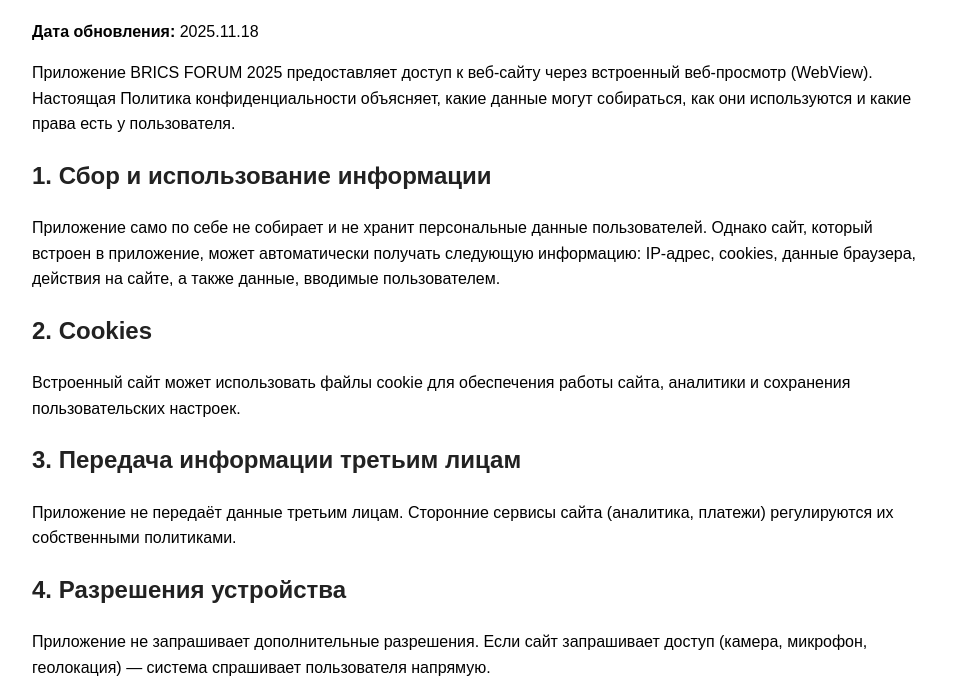
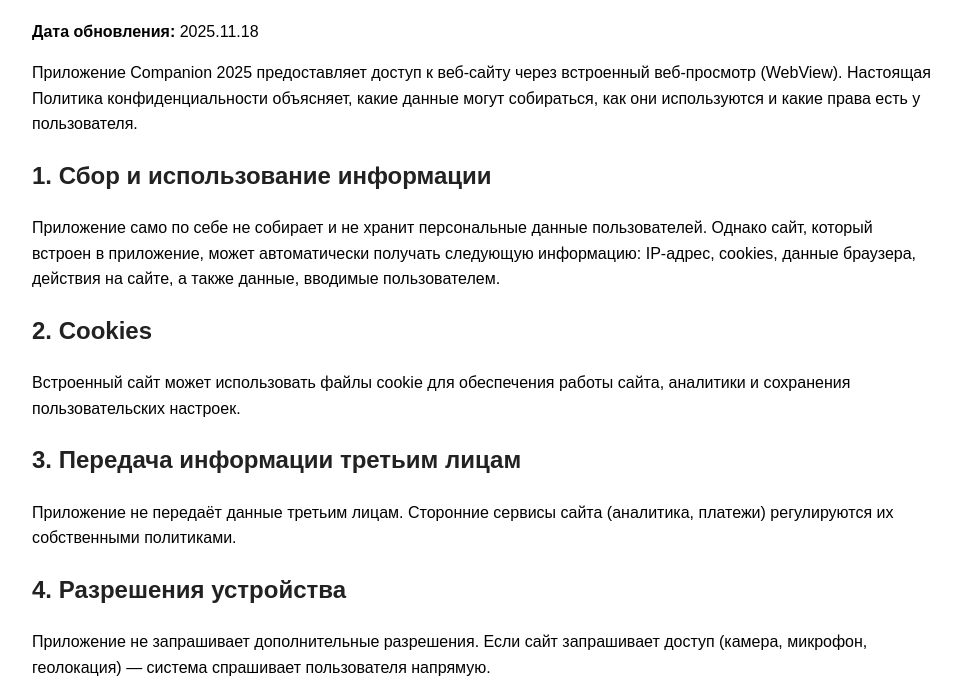
Before and after one commit to GipotaM/privacy-policy, a plain HTML site: page index.html in a window 1280 px wide. Shown: the part 94-791 px from the top of the page, without its empty margins (158-1119 px from the left). Drawn offline with Linux system fonts and the light colour scheme.

Commit message:
Update app name in privacy policy section

```diff
--- a/index.html
+++ b/index.html
@@ -13,7 +13,7 @@
 <h1>Политика конфиденциальности</h1>
 <p><strong>Дата обновления:</strong> 2025.11.18</p>
 
-<p>Приложение BRICS FORUM 2025 предоставляет доступ к веб-сайту через встроенный веб-просмотр (WebView). Настоящая Политика конфиденциальности объясняет, какие данные могут собираться, как они используются и какие права есть у пользователя.</p>
+<p>Приложение Companion 2025 предоставляет доступ к веб-сайту через встроенный веб-просмотр (WebView). Настоящая Политика конфиденциальности объясняет, какие данные могут собираться, как они используются и какие права есть у пользователя.</p>
 
 <h2>1. Сбор и использование информации</h2>
 <p>Приложение само по себе не собирает и не хранит персональные данные пользователей. Однако сайт, который встроен в приложение, может автоматически получать следующую информацию: IP-адрес, cookies, данные браузера, действия на сайте, а также данные, вводимые пользователем.</p>
```
